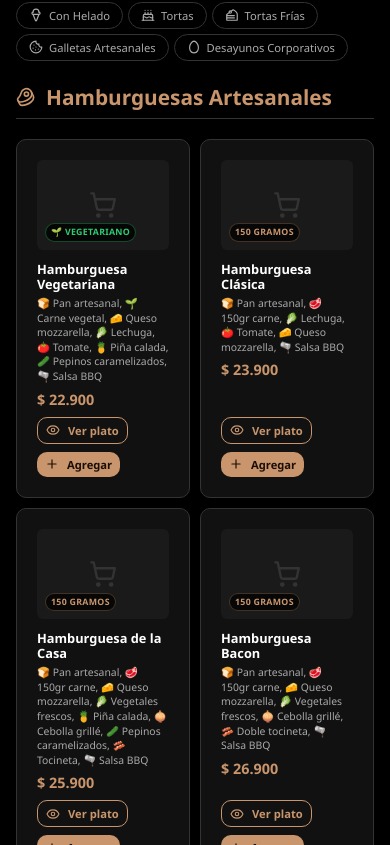
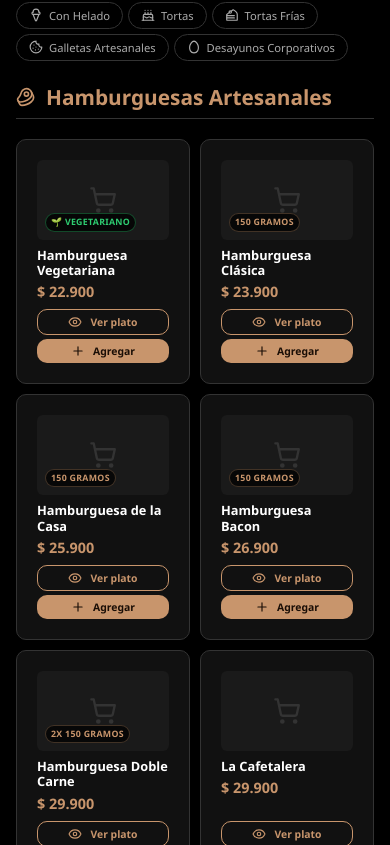
Before and after one commit to sebastian-ardila/cafetalex, a React (Vite) app: page / in a window 390 px wide. Shown: the part 1179-2024 px from the top of the page. Built offline with nearby package versions, Linux system fonts and the light colour scheme.

Commit message:
fix: cards mobile compactas, sin ingredientes, botones lado a lado con wrap, modal con X visible

```diff
--- a/src/components/home/ProductCard.css
+++ b/src/components/home/ProductCard.css
@@ -351,10 +351,19 @@
   right: 12px;
   color: var(--text-muted);
   padding: 4px;
+  background: rgba(255, 255, 255, 0.08);
+  border-radius: 50%;
+  width: 32px;
+  height: 32px;
+  display: flex;
+  align-items: center;
+  justify-content: center;
+  z-index: 10;
 }
 
 .modal-close:hover {
   color: var(--text);
+  background: rgba(255, 255, 255, 0.15);
 }
 
 .modal-img {
@@ -388,17 +397,26 @@
 }
 
 @media (max-width: 768px) {
+  .product-card {
+    padding: 10px;
+  }
+
   .product-img-placeholder {
-    height: 90px;
+    height: 80px;
+    margin-bottom: 8px;
   }
 
   .product-name {
     font-size: 0.8rem;
+    margin-bottom: 2px;
   }
 
   .product-ingredients {
-    font-size: 0.65rem;
-    margin-bottom: 4px;
+    display: none;
+  }
+
+  .product-note {
+    display: none;
   }
 
   .product-price {
@@ -406,10 +424,29 @@
     margin-bottom: 6px;
   }
 
+  .product-actions {
+    display: flex;
+    gap: 4px;
+    flex-wrap: wrap;
+  }
+
   .product-actions .btn {
     padding: 5px 8px;
-    font-size: 0.7rem;
+    font-size: 0.65rem;
+    flex: 1 1 auto;
+    min-width: 0;
   }
+
+  .product-actions .qty-controls {
+    flex: 1 1 auto;
+    justify-content: center;
+  }
+
+  .qty-btn {
+    width: 28px;
+    height: 28px;
+  }
+
 
   .product-overlay-backdrop {
     display: block;
```
